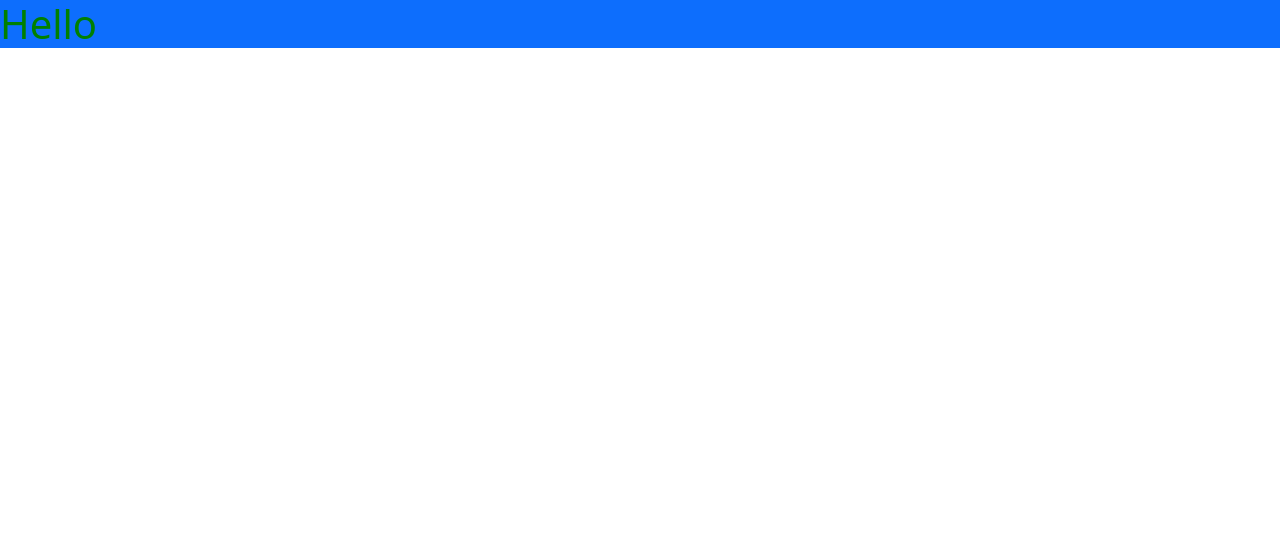
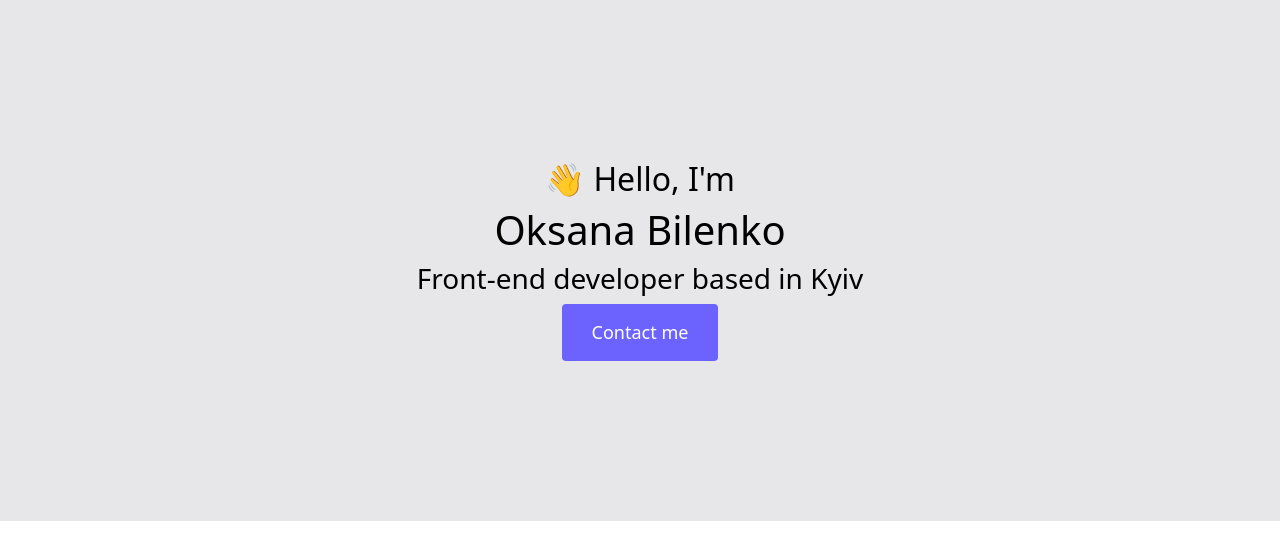
Before and after one commit to yoksana/portfolio-project, a plain HTML site: page index.html in a window 1280 px wide. Drawn offline with nearby package versions, Linux system fonts and the light colour scheme.

Commit message:
home page update

```diff
--- a/index.html
+++ b/index.html
@@ -14,8 +14,13 @@
     <title>Document</title>
   </head>
   <body>
-    <div class="bg-primary">
-      <h1>Hello</h1>
+    <div class="home-text">
+      <h2>👋 Hello, I'm</h2>
+      <h1>Oksana Bilenko</h1>
+      <h3>Front-end developer based in Kyiv</h3>
+      <div>
+        <a href="#" class="contact-button">Contact me</a>
+      </div>
     </div>
   </body>
 </html>
--- a/styles/portfolio.css
+++ b/styles/portfolio.css
@@ -1,3 +1,31 @@
-h1 {
-  color: green;
+:root {
+  --text-alignment: center;
+  --branding-color: #6c63ff;
+  --secondary-color: #b2b2b74e;
 }
+h1,
+h2,
+h3 {
+  color: black;
+  text-align: var(--text-alignment);
+}
+
+a {
+  text-align: center;
+}
+.home-text {
+  display: block;
+  background: var(--secondary-color);
+  text-align: center;
+  padding: 160px 20px;
+}
+
+.contact-button {
+  display: inline-block;
+  background: var(--branding-color);
+  border-radius: 4px;
+  color: white;
+  font-size: 18px;
+  padding: 15px 30px;
+  text-decoration: none;
+}
```
